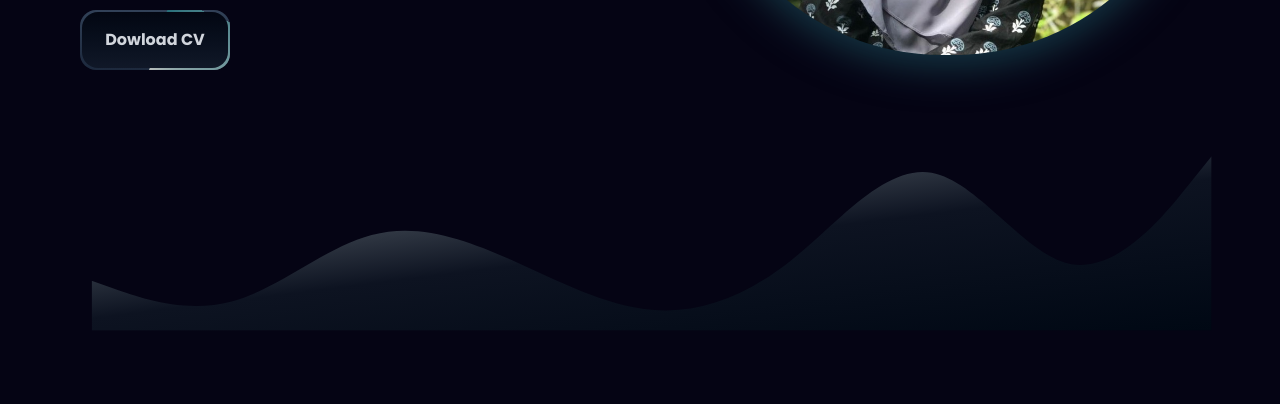
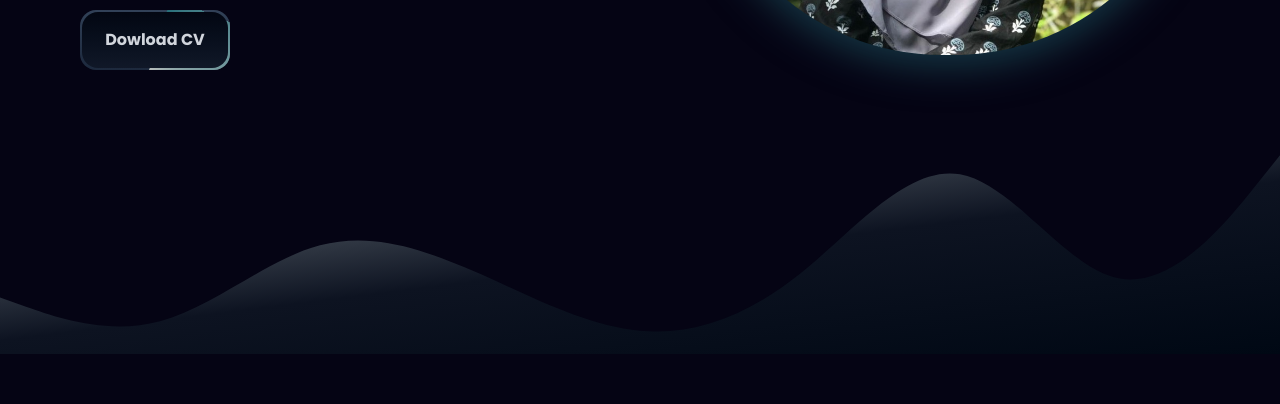
Before and after one commit to MughniRayhan/Portfolio, a React (Vite) app: page / in a window 1280 px wide. Shown: the part 548-952 px from the top of the page. Built offline with nearby package versions, Linux system fonts and the light colour scheme.

Commit message:
add changes in banner

```diff
--- a/src/Pages/Home/Banner.jsx
+++ b/src/Pages/Home/Banner.jsx
@@ -6,8 +6,8 @@ import { motion } from "framer-motion"
 
 function Banner() {
   return (
-    <div className='py-24  px-20 '>
-        <div className='flex flex-col-reverse md:flex-row justify-between items-center '>
+    <div className='py-24  '>
+        <div className='flex flex-col-reverse md:flex-row justify-between items-center px-20 '>
 
            {/* left side */}
            <div className='md:w-1/2 text-center md:text-left text-white mt-8'>
@@ -57,8 +57,7 @@ function Banner() {
             />
            </div>
         </div>
-<motion.svg xmlns="http://www.w3.org/2000/svg" viewBox="0 0 1440 320" className='hidden lg:block' animate={{x:[0,20,0],y:[0,20,0]}}
-        transition={{duration:4, repeat:Infinity}} >
+<motion.svg xmlns="http://www.w3.org/2000/svg" viewBox="0 0 1440 320" className='hidden lg:block'  >
   <defs>
     {/* Gradient definition */}
     <linearGradient id="waveGradient" x1="20%" y1="0%" x2="100%" y2="100%">
--- a/src/Pages/Home/ProjectDetails.jsx
+++ b/src/Pages/Home/ProjectDetails.jsx
@@ -48,7 +48,7 @@ export default function ProjectDetails() {
       {/* Tech Stack */}
       <div
         className="bg-gray-900 p-6 rounded-xl shadow-md mb-8"
-        data-aos="zoom-in" data-aos-duration="2000"
+        data-aos="zoom-out" data-aos-duration="2000"
       >
         <h3 className="text-xl font-semibold text-gray-200 mb-3">
           🛠️ Technology Stack
@@ -72,14 +72,14 @@ export default function ProjectDetails() {
       {project.features && (
         <div
           className="bg-gray-900 p-6 rounded-xl shadow-md mb-8"
-          data-aos="fade-up" data-aos-duration="2000"
+          data-aos="zoom-in" data-aos-duration="2000"
         >
           <h3 className="text-xl font-semibold text-gray-200 mb-3">
             ⭐ Key Features
           </h3>
           <ul className="space-y-2">
             {project.features.map((feature, idx) => (
-              <li key={idx} className="flex items-start gap-2" data-aos="fade-up" data-aos-delay={idx * 150} data-aos-duration="2000">
+              <li key={idx} className="flex items-start gap-2" >
                 <FaCheckCircle className="text-green-500 mt-1" />
                 <span>{feature}</span>
               </li>
@@ -115,7 +115,7 @@ export default function ProjectDetails() {
       )}
 
       {/* Links */}
-      <div className="flex gap-4 mt-6" data-aos="zoom-in-up" data-aos-duration="2000">
+      <div className="flex gap-4 mt-6" >
         {project.liveLink && (
           <a
             href={project.liveLink}
@@ -139,7 +139,7 @@ export default function ProjectDetails() {
       </div>
 
       {/* Back Button */}
-      <div className="mt-10" data-aos="fade-up" data-aos-duration="2000">
+      <div className="mt-10" >
         <Link to="/projects" className="inline-block text-white hover:underline">
           ← Back to Projects
         </Link>
```
